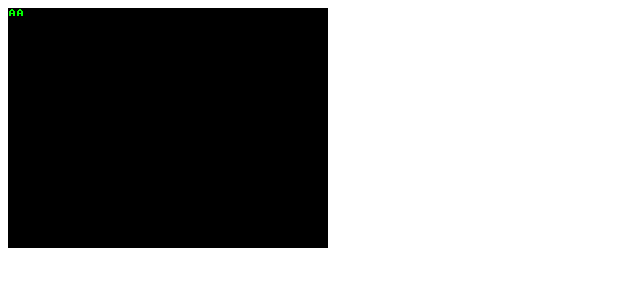
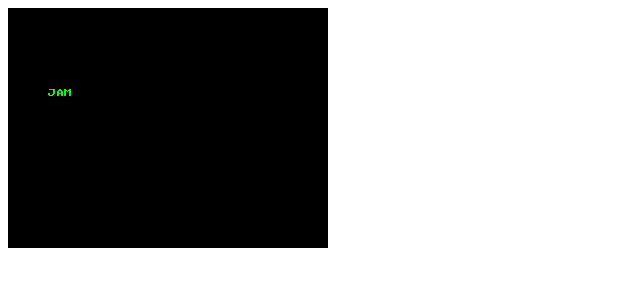
Before and after one commit to jcartledge/textmode, a plain HTML site: page index.html in a window 1280 px wide. Shown: the full height of the page, 0-640 px from the left. Drawn offline with Linux system fonts and the light colour scheme.

Commit message:
Moveto, print.

```diff
--- a/index.html
+++ b/index.html
@@ -39,6 +39,16 @@ this way we can dbl buffer etc
 */
 
 var font = [];
+font[32] = [
+  0b00000000,
+  0b00000000,
+  0b00000000,
+  0b00000000,
+  0b00000000,
+  0b00000000,
+  0b00000000,
+  0b00000000
+];
 font[65] = [
   0b00000000,
   0b00011000,
@@ -48,6 +58,26 @@ font[65] = [
   0b01111110,
   0b01100110,
   0b01100110
+];
+font[74] = [
+  0b00000000,
+  0b01111110,
+  0b00000110,
+  0b00000110,
+  0b00000110,
+  0b11000110,
+  0b11001100,
+  0b01111000
+];
+font[77] = [
+  0b00000000,
+  0b11000110,
+  0b11101110,
+  0b11010110,
+  0b11000110,
+  0b11000110,
+  0b11000110,
+  0b11000110
 ];
 
 class TextMode {
@@ -92,7 +122,7 @@ class TextMode {
    */
   moveTo (row, col) {
     this.row = Math.max(0, Math.min(this.tw - 1, row));
-    this.col = Math.max(0, Math.min(this.th / this.fh - 1, col));
+    this.col = Math.max(0, Math.min(this.th - 1, col));
   }
 
   print (text) {
@@ -100,7 +130,7 @@ class TextMode {
       let charData = this.font[char.charCodeAt()];
       if (charData !== undefined) {
         charData.forEach((row, i) => {
-          let pixelPos = (this.col * this.fw) + (this.row * this.fw) + (i * this.pw);
+          let pixelPos = (this.col * this.fw) + (this.row * this.pw * this.fh) + (i * this.pw);
           for (let mask = 1 << (this.fw - 1); mask; mask >>= 1) {
             const pixel = this.palette[row & mask ? this.fg : this.bg];
             this._setPixel(pixelPos, pixel);
@@ -145,6 +175,7 @@ class TextMode {
 const canvas = document.getElementById('canvas');
 const ctx = canvas.getContext('2d');
 const tm = new TextMode(ctx);
-tm.print('AA');
+tm.moveTo(10,5);
+tm.print('JAM');
 
 </script>
```
